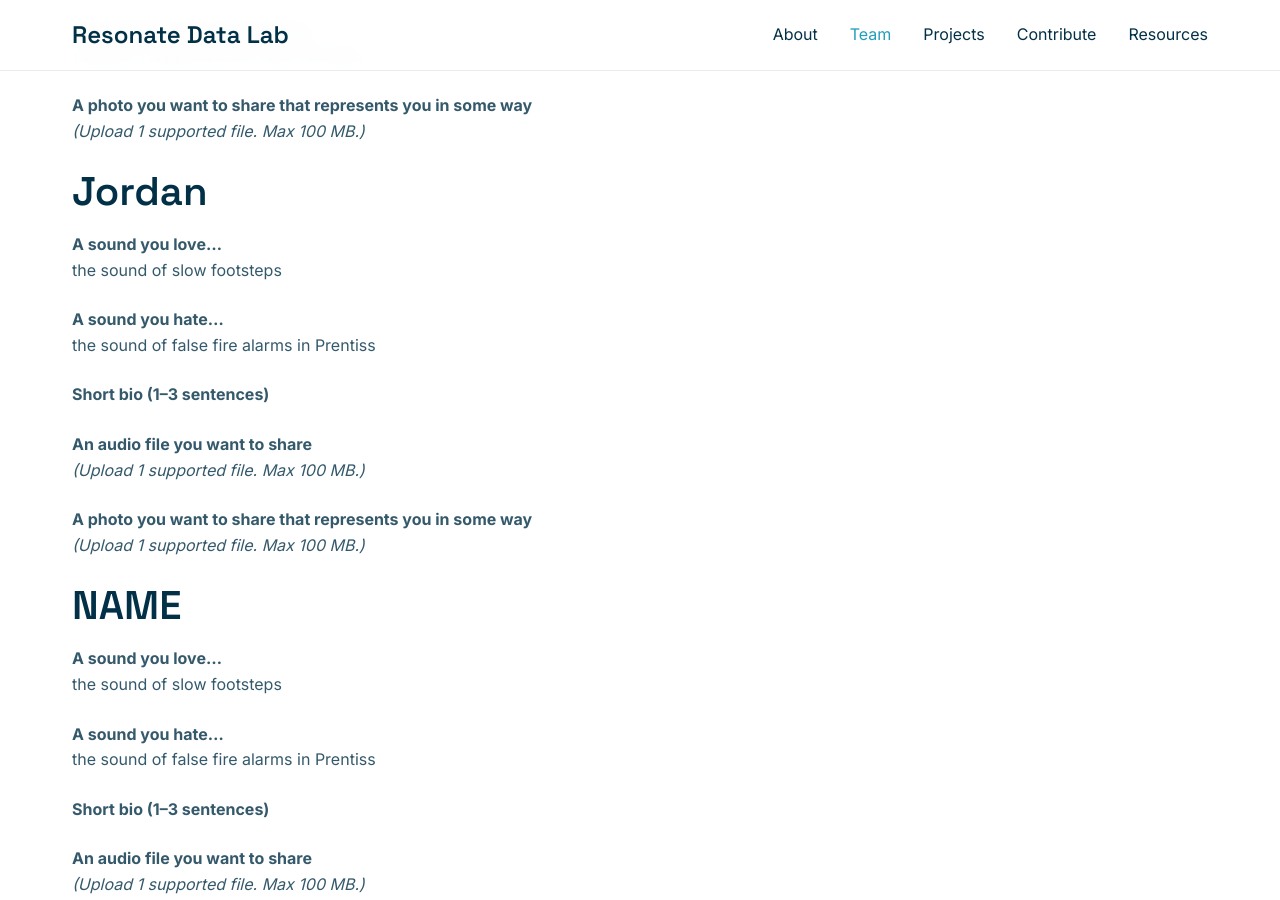
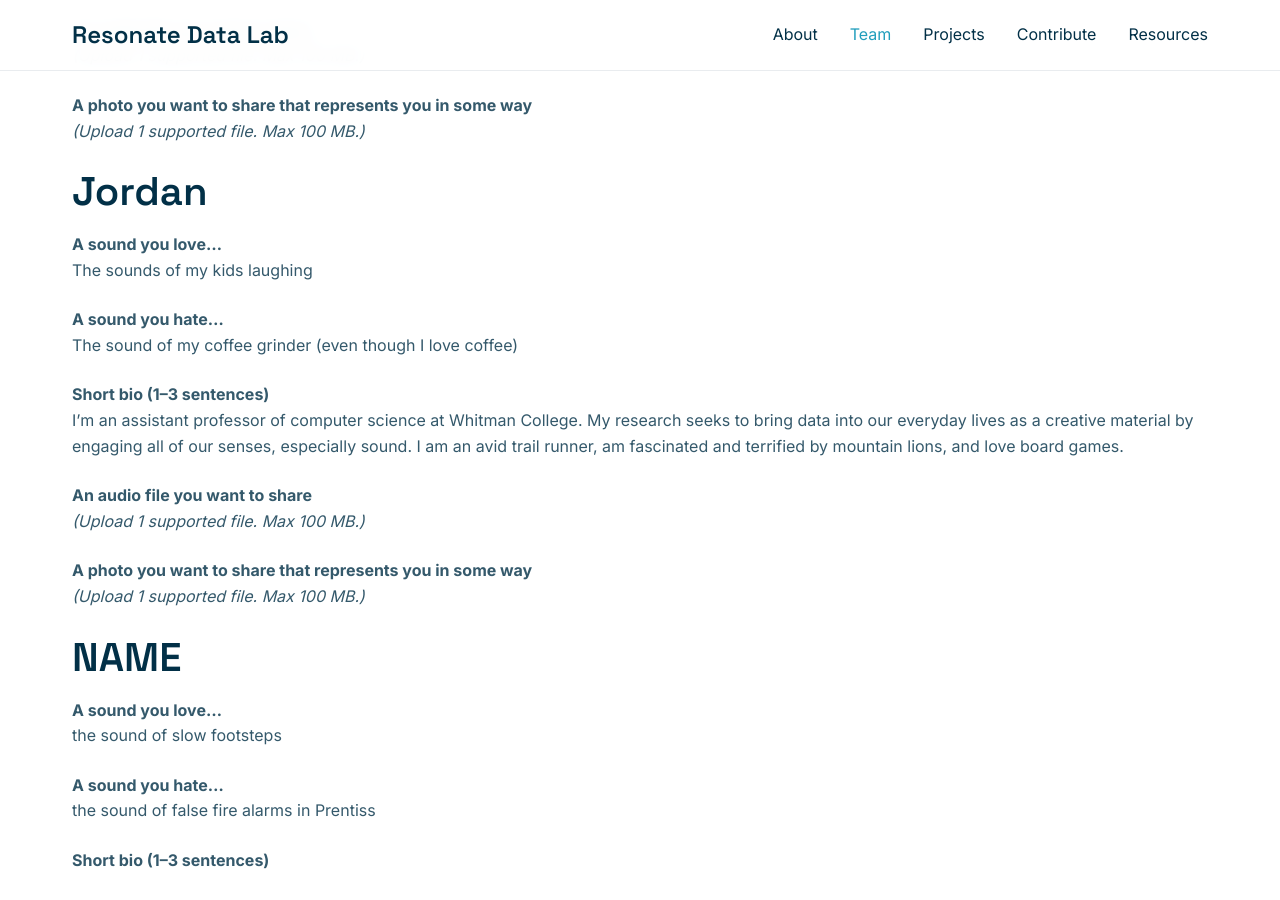
Before and after one commit to a421loop/Resonate-Data-Lab-Website-STRUCTURE, a Jekyll site: the page built from Team/index.md, in a window 1280 px wide and 900 px high, scrolled down 2259 px. Built offline with Jekyll 4.4.1, drawn with Linux system fonts in a browser that asks for light colours.

Commit message:
Update index.md
Added my bio and sounds I love/hate

```diff
--- a/Team/index.md
+++ b/Team/index.md
@@ -100,13 +100,13 @@
 ## Jordan
 
 **A sound you love...**
-the sound of slow footsteps
+The sounds of my kids laughing
 
 **A sound you hate...**
-the sound of false fire alarms in Prentiss
+The sound of my coffee grinder (even though I love coffee)
 
 **Short bio (1–3 sentences)**
-<!-- Write your bio here, similar to the example given -->
+I’m an assistant professor of computer science at Whitman College. My research seeks to bring data into our everyday lives as a creative material by engaging all of our senses, especially sound. I am an avid trail runner, am fascinated and terrified by mountain lions, and love board games.
 
 **An audio file you want to share**
 *(Upload 1 supported file. Max 100 MB.)*
```
